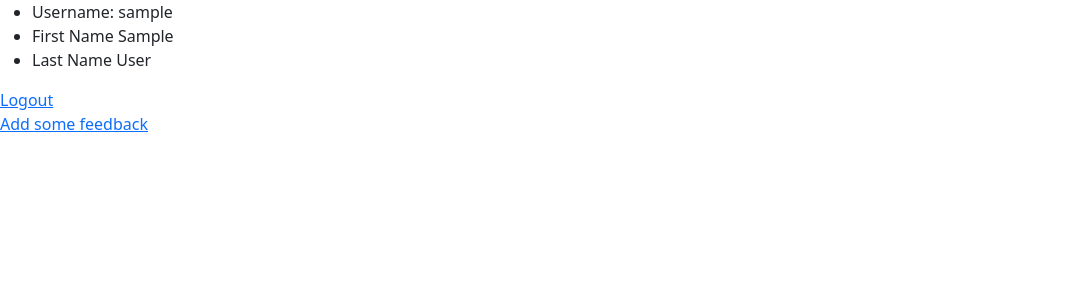
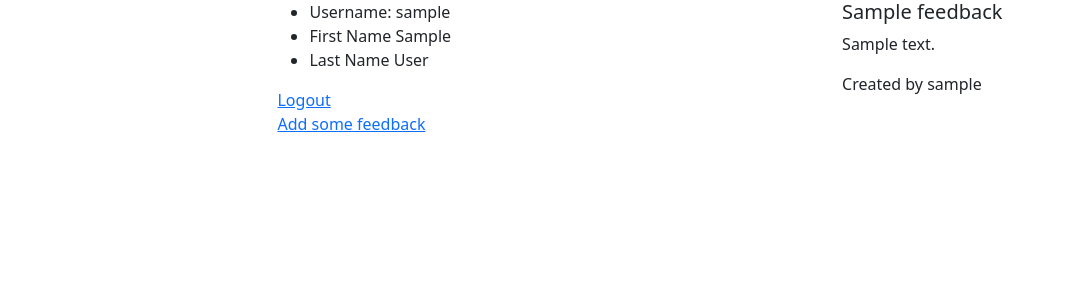
Before and after one commit to coachdaveofficial/flask-feedback, a Flask app: a page that uses templates/base.html in a window 1280 px wide. Shown: the top 300 px of the page, without its empty margins (0-1065 px from the left). Run offline with Flask 2, Linux system fonts and the light colour scheme; the visitor is signed in with stand-in values (Sample User, id 1); tables that the repository leaves empty hold one stand-in row (values such as "Sample post").

Commit message:
made feedback appear on user_details.html when feedback is added

```diff
--- a/app.py
+++ b/app.py
@@ -1,7 +1,7 @@
 from flask import Flask, request, redirect, render_template, flash, jsonify, session
 from flask_debugtoolbar import DebugToolbarExtension
 from secret import secret
-from models import db, connect_db, User
+from models import db, connect_db, User, Feedback
 from forms import UserForm, LoginForm, FeedbackForm
 from sqlalchemy.exc import IntegrityError
 app = Flask(__name__)
@@ -107,8 +107,11 @@ def get_user_details(username):
         return redirect("/login")
 
     user = User.query.get_or_404(username)
+    posts = Feedback.query.filter_by(username=username).all()
 
-    return render_template('user_details.html', user=user)
+
+
+    return render_template('user_details.html', user=user, posts=posts)
 
 @app.route('/users/<string:username>/feedback/add', methods=["GET", "POST"])
 def get_feedback_form(username):
@@ -121,3 +124,9 @@ def get_feedback_form(username):
 
     if not form.validate_on_submit():
         return render_template('add_feedback.html', form=form, user=user)
+    new_feedback = Feedback(title=form.title.data,
+                            content=form.content.data,
+                            username=username)
+    db.session.add(new_feedback)
+    db.session.commit()
+    return redirect(f'/users/{username}')
--- /dev/null
+++ b/static/styles.css
@@ -0,0 +1,14 @@
+.container {
+    display: flex;
+    flex-flow: row wrap;
+    justify-content: space-around;
+
+}
+
+.user {
+    order: 1;
+}
+
+.feedback {
+    order: 2;
+}
--- a/templates/base.html
+++ b/templates/base.html
@@ -5,6 +5,9 @@
     <meta http-equiv="X-UA-Compatible" content="IE=edge">
     <meta name="viewport" content="width=device-width, initial-scale=1.0">
     <link href="https://cdn.jsdelivr.net/npm/bootstrap@5.2.3/dist/css/bootstrap.min.css" rel="stylesheet" integrity="sha384-rbsA2VBKQhggwzxH7pPCaAqO46MgnOM80zW1RWuH61DGLwZJEdK2Kadq2F9CUG65" crossorigin="anonymous">
+    <!-- <link rel="stylesheet" href="static/styles.css"> -->
+    <link rel="stylesheet" type="text/css" href="{{ url_for('static', filename='static/styles.css') }}">
+
     <title>{% block title %}{% endblock %}</title>
 </head>
 <body class="">
--- a/templates/user_details.html
+++ b/templates/user_details.html
@@ -2,7 +2,8 @@
 {% block title %} User Details {% endblock %}
 
 {% block content %}
-
+<div class="container">
+    <div class="user">
         <ul>
             <li>Username: {{user.username}}</li>
             <li>First Name {{user.first_name}}</li>
@@ -12,5 +13,24 @@
         <a href="/logout">Logout</a>
         <br>
         <a href="/users/{{user.username}}/feedback/add">Add some feedback</a>
+    </div>
+
+
+    <div class="feedback">
+        {% if posts %}
+        {% for post in posts %}
+            <h5>{{post.title}}</h5>
+            <p>{{post.content}}</p>
+            <p>Created by {{post.username}}</p>
+        {% endfor %}
+        {% else %}
+            No feedback from this user.
+        {% endif %}
+    </div>
+
+
+
+</div>
+
 
 {% endblock %}
```
Lines whose indentation alone changed are shown as unchanged.
